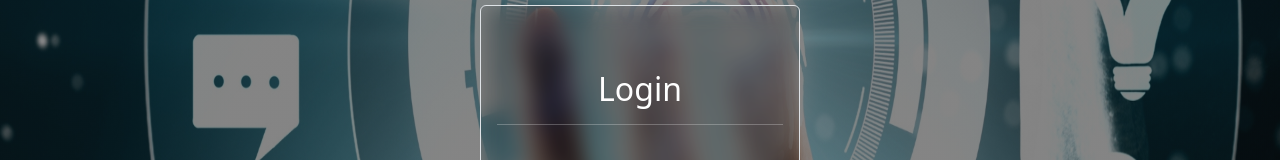
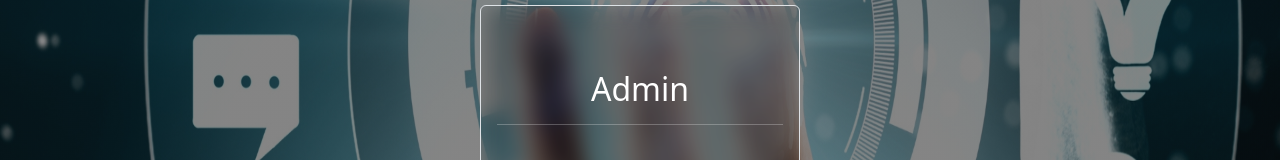
Before and after one commit to ramana0077/capstone, a React (Vite) app in the folder frontend/: page /login in a window 1280 px wide. Shown: the part 203-363 px from the top of the page. Built offline with nearby package versions, Linux system fonts and the light colour scheme.

Commit message:
frontend

```diff
--- a/frontend/src/Login.jsx
+++ b/frontend/src/Login.jsx
@@ -32,7 +32,7 @@ function Login() {
                 <div className='text-danger'>
                     {error && error}
                 </div>
-                <h2 className='text-center mt-5'>Login</h2>
+                <h2 className='text-center mt-5'>Admin</h2>
                 <hr/>
                 <form onSubmit={handleSubmit}>
                     <div className='mb-3 mt-5'>
```
